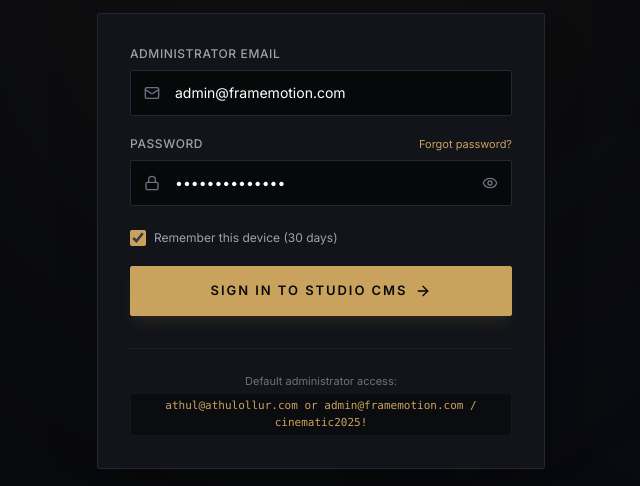
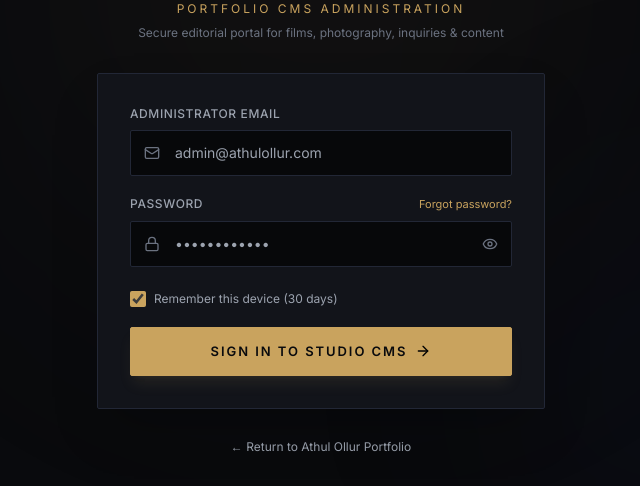
Before and after one commit to bodhi444/vadhuvar-co, a Next.js app: page /admin/login in a window 1280 px wide. Shown: the part 226-712 px from the top of the page, without its empty margins (319-959 px from the left). Built offline with nearby package versions, Linux system fonts and the light colour scheme; no server answers.

Commit message:
fix: remove prefilled credentials and hide default access hint from admin login

```diff
--- a/src/app/admin/login/page.tsx
+++ b/src/app/admin/login/page.tsx
@@ -10,8 +10,8 @@ export default function AdminLoginPage() {
   const router = useRouter();
   const { success, error: toastError } = useToast();
 
-  const [email, setEmail] = useState("admin@framemotion.com");
-  const [password, setPassword] = useState("cinematic2025!");
+  const [email, setEmail] = useState("");
+  const [password, setPassword] = useState("");
   const [showPassword, setShowPassword] = useState(false);
   const [remember, setRemember] = useState(true);
   const [isLoading, setIsLoading] = useState(false);
@@ -126,7 +126,8 @@ export default function AdminLoginPage() {
                   value={email}
                   onChange={(e) => setEmail(e.target.value)}
                   required
-                  placeholder="admin@framemotion.com"
+                  autoComplete="email"
+                  placeholder="admin@athulollur.com"
                   className="w-full bg-black/60 border border-cinematic-border text-white text-base sm:text-sm px-4 py-3 pl-11 rounded-sm focus:outline-none focus:border-cinematic-gold transition-colors font-sans"
                 />
                 <Mail className="w-4 h-4 text-cinematic-textDim absolute left-3.5 top-1/2 -translate-y-1/2" />
@@ -154,6 +155,7 @@ export default function AdminLoginPage() {
                   value={password}
                   onChange={(e) => setPassword(e.target.value)}
                   required
+                  autoComplete="current-password"
                   placeholder="••••••••••••"
                   className="w-full bg-black/60 border border-cinematic-border text-white text-base sm:text-sm px-4 py-3 pl-11 pr-11 rounded-sm focus:outline-none focus:border-cinematic-gold transition-colors font-sans"
                 />
@@ -201,16 +203,6 @@ export default function AdminLoginPage() {
               )}
             </button>
           </form>
-
-          {/* Quick Setup Hint */}
-          <div className="mt-8 pt-6 border-t border-cinematic-border/60 text-center">
-            <p className="text-[11px] text-cinematic-textDim">
-              Default administrator access:
-            </p>
-            <p className="text-[11px] font-mono text-cinematic-gold mt-1 bg-black/40 py-1 px-2 rounded border border-cinematic-border/40 inline-block">
-              athul@athulollur.com or admin@framemotion.com / cinematic2025!
-            </p>
-          </div>
         </div>
 
         {/* Back Link */}
```
